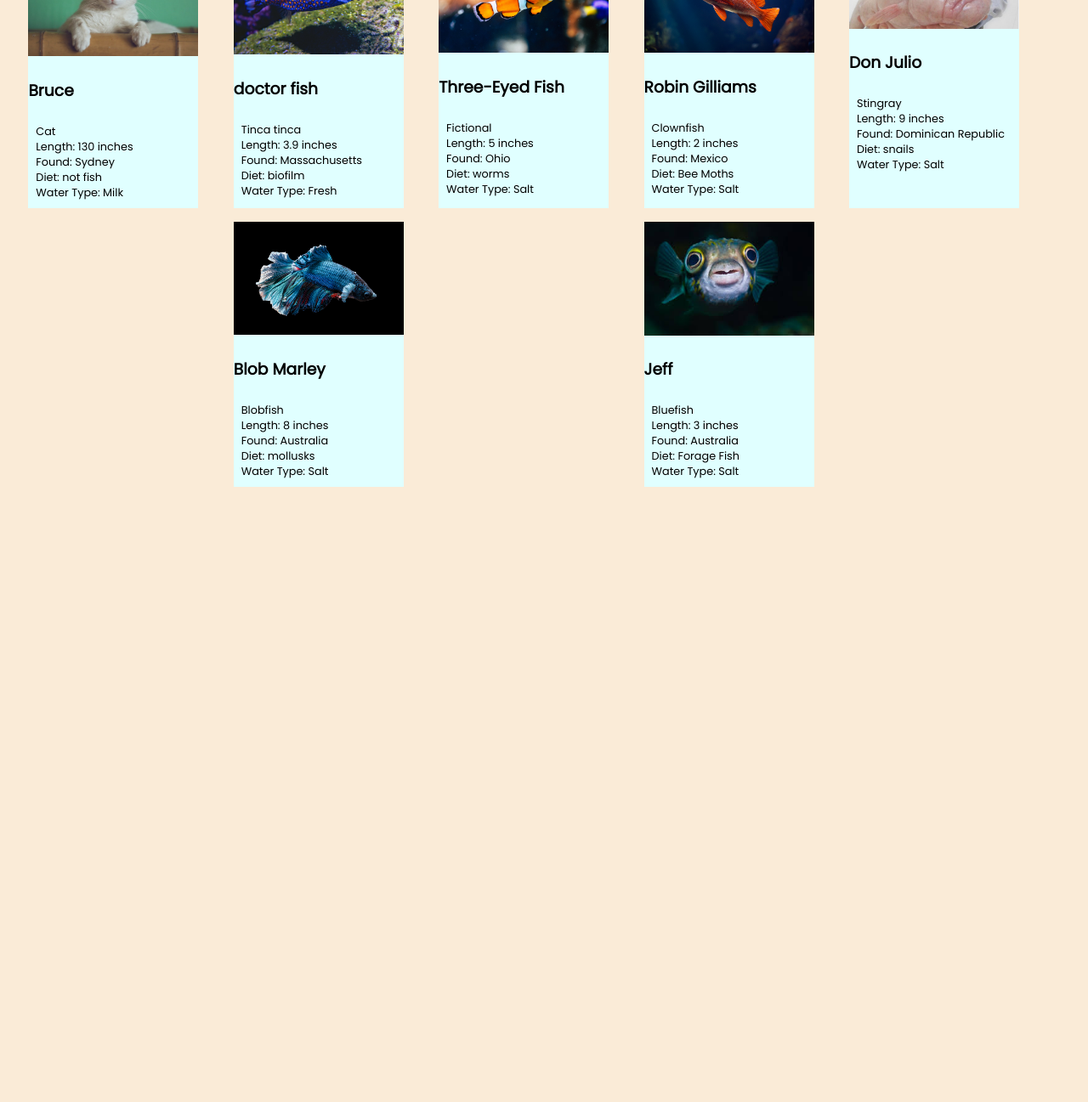
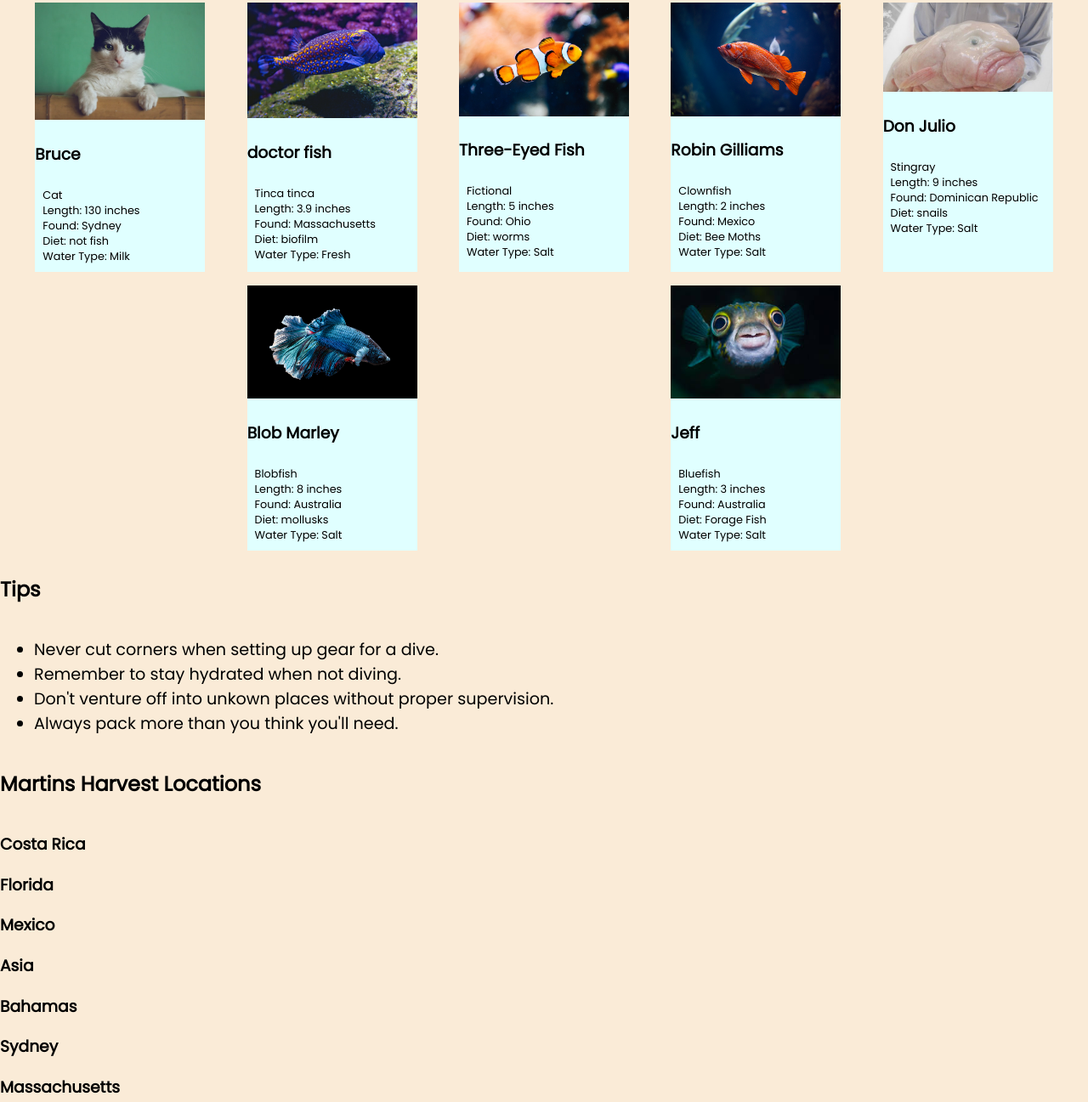
Before and after one commit to Slyydz/martins-aquarium, a plain HTML site: page index.html in a window 1280 px wide. Shown: the part 632-1929 px from the top of the page at 85% size. Before the commit the page ends 1229 px from the top, so only its background shows below. Drawn offline with Linux system fonts and the light colour scheme.

Commit message:
Added Tips and Locations (unstyled)

```diff
--- a/css/main.css
+++ b/css/main.css
@@ -5,6 +5,9 @@ body {
 	font-family: 'Poppins', sans-serif;
 	margin: 0;
 }
+
+
+
 
 header {
 	display: flex;
@@ -50,6 +53,7 @@ nav a:active {
 .fishTank {
 	margin: 1em 0;
 	display: flex;
+	flex-direction: column;
 }
 
 .fishList{
@@ -85,3 +89,7 @@ footer {
 	color: whitesmoke;
 	text-align: center;
 }
+
+.tips-ul{
+	font-size: larger;
+}
--- a/index.html
+++ b/index.html
@@ -16,12 +16,20 @@
 		</header>
 	</div>
 	<div class="fishTank">
+		<h2>Martins Collection</h2>
 		<section class="fishList">
 
+		</section>
+		<h2>Tips</h2>
+		<section class="tipsList">
+			<ul class="tips-ul">
 
+			</ul>
+		</section>
+		<h2>Martins Harvest Locations</h2>
+		<section class="locationList">
 
 		</section>
-		<section><h2>Tips</h2></section>
 	</div>
     <script type="module" src="js/main.js"></script>
 </body>
--- a/js/FishList.js
+++ /dev/null
@@ -1,34 +0,0 @@
-/**
- *  FishList renders individual fish objects as HTML
- */
-
-// TODO: Import `getFish` from the data module
-import { Fish } from "./fish.js";
-import { getFish } from "./FishData.js"
-
-export const FishList = () => {
-
-    /** Define the steps that need to be taken
-     1. Get the array of Fish
-    2. Get a reference to the location on the DOM where you want to display the list of fish
-    3. Declare a variable to hold on to generated fish HTML representations
-    4. Loop over the array of fish and for each one, invoke the Fish component which returns HTML representation
-    5. Finally set the dom equal to the variable containing the fish html representations
-    **/
-
-    // Get a reference to the `<section class="fishList">` element
-    const contentElement = document.querySelector(".fishList")
-
-    const fishes = getFish()
-
-    let fishHTMLRep = "";
-
-    for(const onefromSea of fishes){
-        fishHTMLRep += Fish(onefromSea)
-    }
-
-    // Add to the existing HTML in the content element
-    contentElement.innerHTML += `
-        ${fishHTMLRep}
-    `
-}
--- /dev/null
+++ b/js/fish/FishList.js
@@ -0,0 +1,54 @@
+/**
+ *  FishList renders individual fish objects as HTML
+ */
+
+// TODO: Import `getFish` from the data module
+import { Fish } from "./Fish.js";
+import { getFish } from "./FishData.js"
+import { locationList } from "../location/locationList.js";
+import { getTips } from "../tips/tips.js";
+import { tipsList } from "../tips/tipsList.js";
+
+export const FishList = () => {
+
+    /** Define the steps that need to be taken
+     1. Get the array of Fish
+    2. Get a reference to the location on the DOM where you want to display the list of fish
+    3. Declare a variable to hold on to generated fish HTML representations
+    4. Loop over the array of fish and for each one, invoke the Fish component which returns HTML representation
+    5. Finally set the dom equal to the variable containing the fish html representations
+    **/
+
+    // Get a reference to the `<section class="fishList">` element
+    const contentElement = document.querySelector(".fishList");
+    const contentElementLoc = document.querySelector(".locationList");
+    const contentElementTips = document.querySelector(".tips-ul");
+
+    const fishes = getFish();
+    const tips = getTips();
+
+    let fishHTMLRep = "";
+    let locationRep = "";
+    let tipsRep = "";
+
+    for(const oneFromSea of fishes){
+        fishHTMLRep += Fish(oneFromSea);
+    }
+
+    fishes.forEach(oneFromSeaLoc => {
+        locationRep += locationList(oneFromSeaLoc);
+    })
+
+    tips.forEach(oneTips => {
+        tipsRep += tipsList(oneTips);
+    })
+
+    // Add to the existing HTML in the content element
+    contentElement.innerHTML += `${fishHTMLRep}`;
+
+    contentElementLoc.innerHTML += `${locationRep}`;
+
+    contentElementTips.innerHTML = `${tipsRep}`
+
+
+}
--- /dev/null
+++ b/js/location/locationList.js
@@ -0,0 +1,7 @@
+
+export const locationList = (fishObj) =>{
+    return `<article class="location-card">
+    <h3 class="tips-found">${fishObj.harvestLocation}</h3>
+    </article>`
+
+}
--- a/js/main.js
+++ b/js/main.js
@@ -1,5 +1,5 @@
 //import statement for fishList/ data entrys
-import { FishList } from './FishList.js';
+import { FishList } from './fish/FishList.js';
 
 //Envocation of function
 FishList();
--- /dev/null
+++ b/js/tips/tips.js
@@ -0,0 +1,19 @@
+
+export const getTips = () =>
+{
+    return tipData;
+}
+
+const tipData = [{
+    tips: "Never cut corners when setting up gear for a dive."
+},
+{
+    tips: "Remember to stay hydrated when not diving."
+},
+{
+    tips: "Don't venture off into unkown places without proper supervision."
+},
+{
+    tips: "Always pack more than you think you'll need."
+}
+]
--- /dev/null
+++ b/js/tips/tipsList.js
@@ -0,0 +1,11 @@
+export const tipsList = (tipsObj) => {
+    return `
+    <li class="tips">${tipsObj.tips}</li>
+
+        `
+
+
+
+
+
+}
```
Also changed, not shown: js/fish/Fish.js (renamed from js/Fish.js), js/fish/FishData.js (renamed from js/FishData.js), js/location/locationData.js (added).
